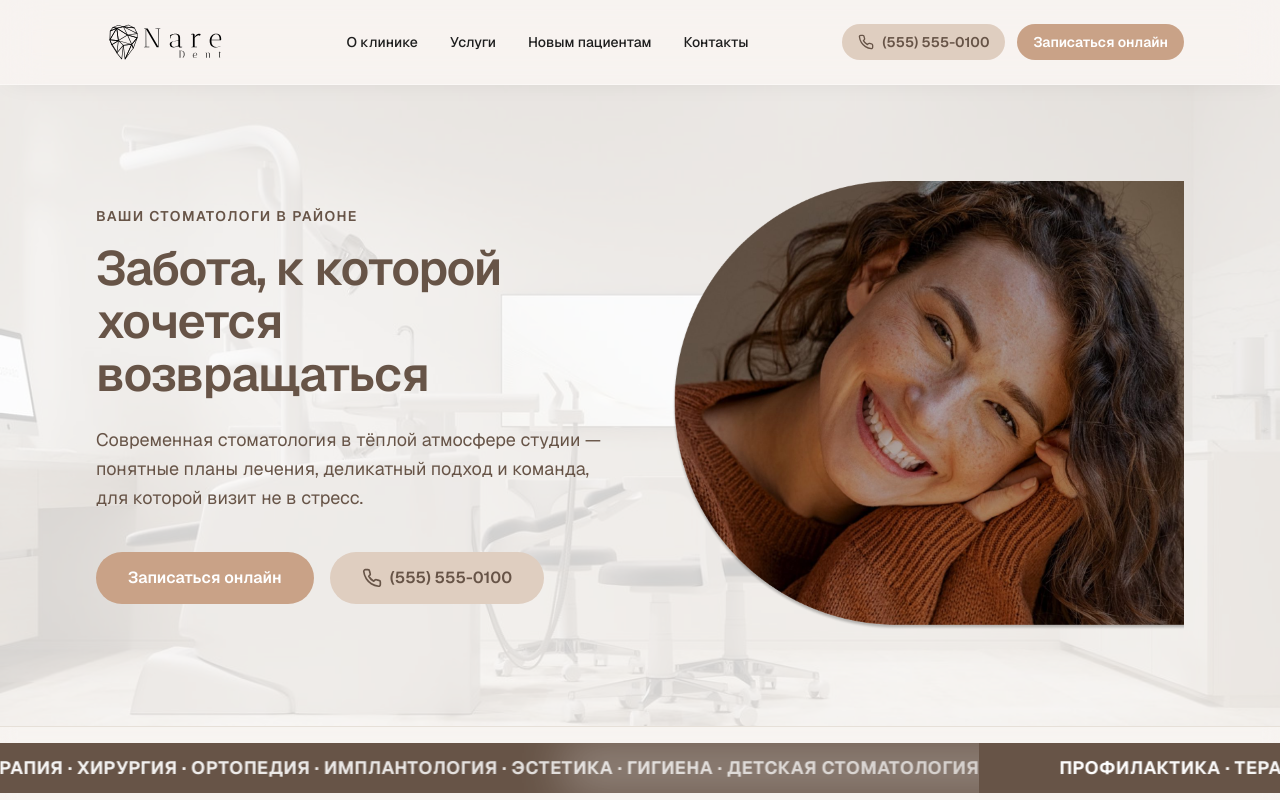
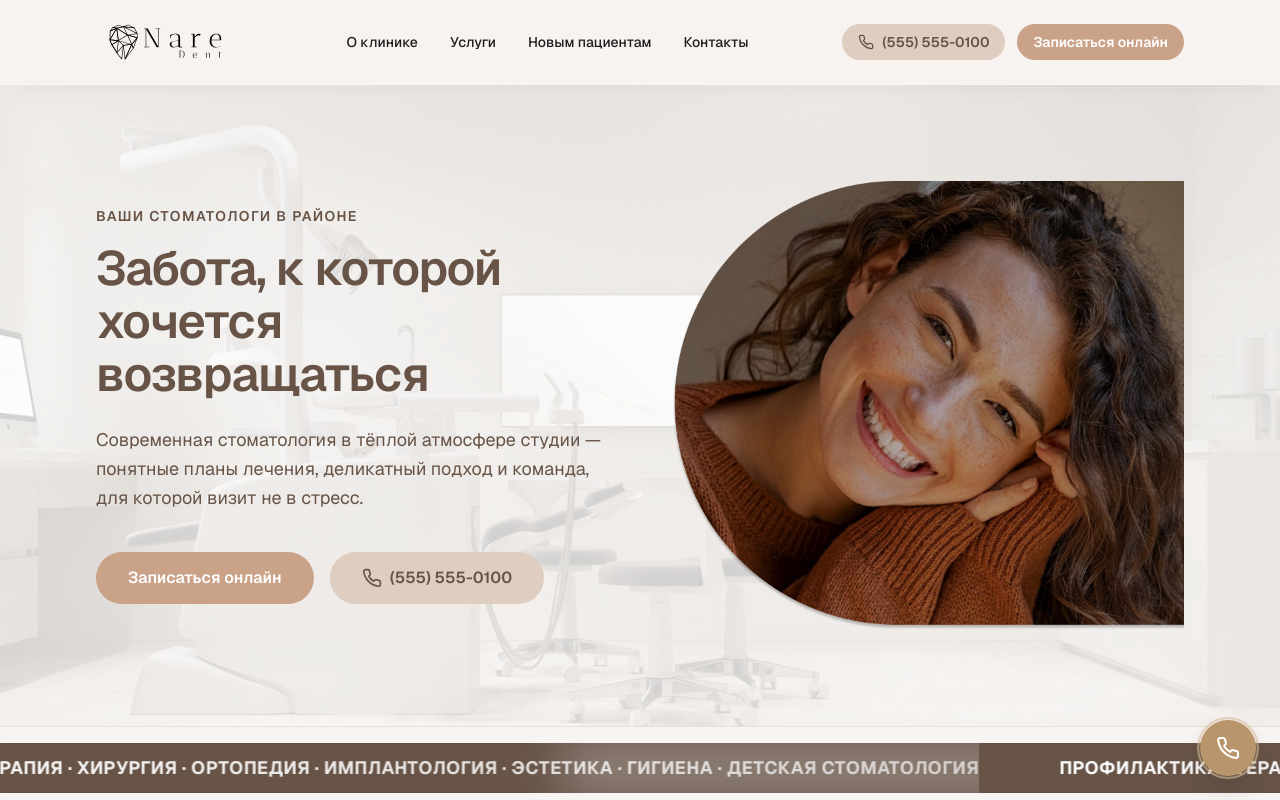
Before and after one commit to melsvagharshyan/nare-clinik-fe, a Next.js app: page / in a window 1280 px wide. Shown: the top 800 px of the page. Built offline with nearby package versions, Linux system fonts and the light colour scheme.

Commit message:
added new item for call

```diff
--- /dev/null
+++ b/app/components/landing/floating-call-button.tsx
@@ -0,0 +1,14 @@
+import { LuPhone } from "react-icons/lu";
+import { PRIMARY_PHONE_LABEL, PRIMARY_PHONE_TEL } from "./content";
+
+export function FloatingCallButton() {
+  return (
+    <a
+      href={PRIMARY_PHONE_TEL}
+      aria-label={`Позвонить: ${PRIMARY_PHONE_LABEL}`}
+      className="floating-call-button fixed right-4 bottom-4 z-50 inline-flex size-14 items-center justify-center rounded-full bg-dental-gold text-white shadow-[0_14px_34px_-14px_rgba(26,35,31,0.6)] transition-transform hover:scale-[1.05] focus:outline-none focus-visible:ring-2 focus-visible:ring-dental-gold focus-visible:ring-offset-2 focus-visible:ring-offset-dental-cream active:scale-[0.97] sm:right-6 sm:bottom-6"
+    >
+      <LuPhone className="size-6 shrink-0" aria-hidden />
+    </a>
+  );
+}
--- a/app/globals.css
+++ b/app/globals.css
@@ -229,3 +229,55 @@ body {
     opacity: 0;
   }
 }
+
+.floating-call-button {
+  isolation: isolate;
+  animation: floating-call-button-breathe 2s ease-in-out infinite;
+}
+
+.floating-call-button::before {
+  content: "";
+  position: absolute;
+  inset: -2px;
+  border-radius: inherit;
+  border: 2px solid #d4bc9a;
+  z-index: -1;
+  pointer-events: none;
+  animation: floating-call-ring-pulse 2s ease-out infinite;
+}
+
+@keyframes floating-call-button-breathe {
+  0%,
+  100% {
+    transform: scale(1);
+    box-shadow: 0 14px 34px -14px rgba(26, 35, 31, 0.6);
+  }
+  50% {
+    transform: scale(1.06);
+    box-shadow: 0 18px 36px -14px rgba(26, 35, 31, 0.68);
+  }
+}
+
+@keyframes floating-call-ring-pulse {
+  0% {
+    opacity: 0.75;
+    transform: scale(1);
+  }
+  70% {
+    opacity: 0;
+    transform: scale(1.3);
+  }
+  100% {
+    opacity: 0;
+    transform: scale(1.35);
+  }
+}
+
+@media (prefers-reduced-motion: reduce) {
+  .floating-call-button {
+    animation: none;
+  }
+  .floating-call-button::before {
+    animation: none;
+  }
+}
--- a/app/layout.tsx
+++ b/app/layout.tsx
@@ -1,5 +1,6 @@
 import type { Metadata } from "next";
 import { Cormorant_Garamond, Geist, Geist_Mono } from "next/font/google";
+import { FloatingCallButton } from "./components/landing/floating-call-button";
 import "./globals.css";
 
 const geistSans = Geist({
@@ -34,7 +35,10 @@ export default function RootLayout({
       lang="ru"
       className={`${geistSans.variable} ${geistMono.variable} ${reviewsSerif.variable} h-full antialiased`}
     >
-      <body className="min-h-full flex flex-col">{children}</body>
+      <body className="min-h-full flex flex-col">
+        {children}
+        <FloatingCallButton />
+      </body>
     </html>
   );
 }
```
